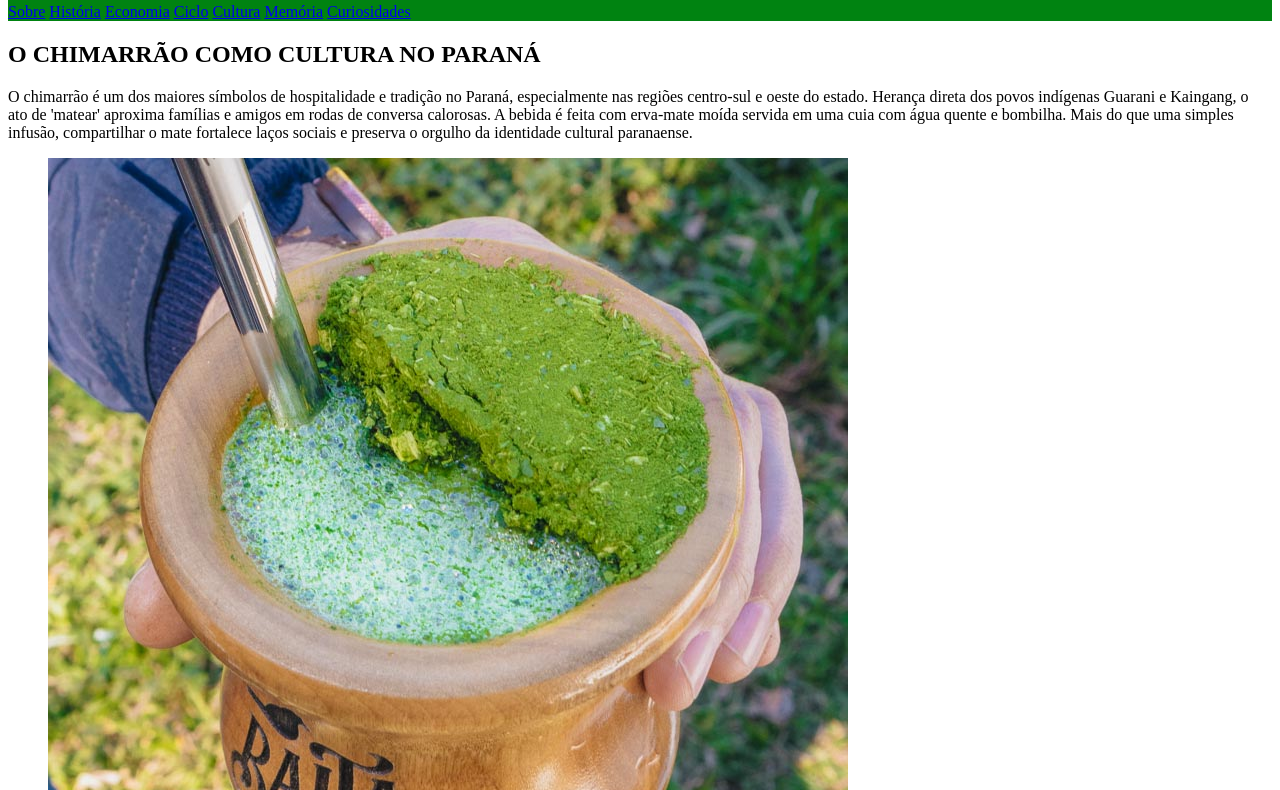
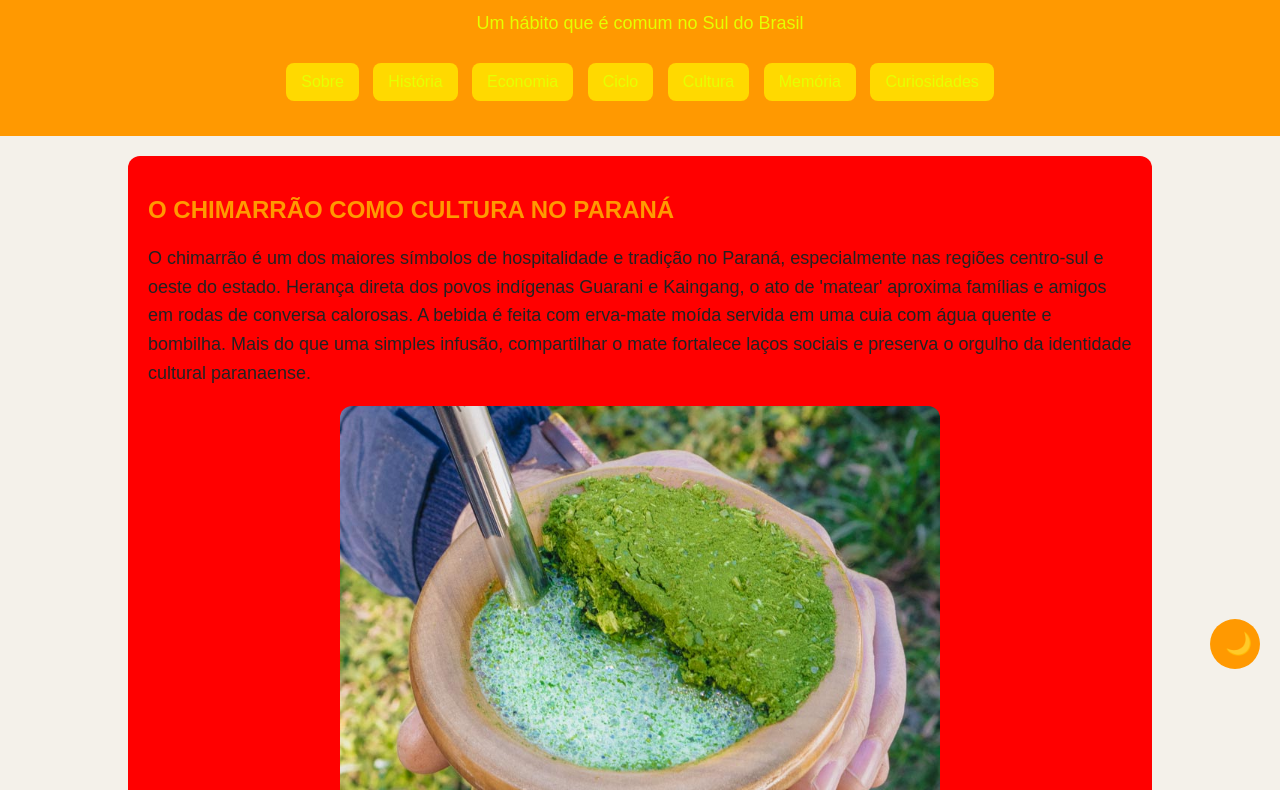
Before and after one commit to migueloliveira08-a11y/Arte_Paranaense, a plain HTML site: page index.html in a window 1280 px wide. Shown: the part 111-901 px from the top of the page. Drawn offline with Linux system fonts and the light colour scheme.

Commit message:
atualizei o style

```diff
--- a/style.css
+++ b/style.css
@@ -1,40 +1,119 @@
 :root{
---cor-fundo:
+  --cor-fundo:#f4f1ea;
+  --cor-texto:#222222;
+  --cor-principal:#ff9901;
+  --cor-secundaria:#ffd900;
+  --cor-card:#ff6600;
+  --cor-superfice:rgb(255, 0, 0);
+  --cor-rodape:#ff056d;
+  --cor-clara:rgb(229, 255, 0);
+  --cor-legenda:#5e5e5e;
 }
 
+.tema-escuro {
+  --cor-fundo: #121212;
+  --cor-texto: #f5f5f5;
+  --cor-principal: #ffc400;
+  --cor-superficie: #1e1e1e;
+  --cor-card: #2b2530;
+}
 
-
-.tema-escuro{
-  --cor-fundo: #121212;
-  --cor-texto:#f5f5f5;
-  --cor-principal: #0026ff;
-  --cor-superficie: #1e1e1e;
-  --cor-car: #2b2530;
-}
 body {
-    background-color: #FFFFFF;
-    color: #000000;
+  background-color: var(--cor-fundo);
+  color: var(--cor-texto);
+  font-family: Arial, sans-serif;
+  margin: 0;
 }
 
 header {
-    background-color: #008311;
-    color: #ffffff;
+  background-color: var(--cor-principal);
+  color: var(--cor-clara);
+  text-align: center;
+  padding: 30px;
+}
+
+h1 {
+  font-size: 36px;
+}
+
+h2 {
+  color: var(--cor-principal);
+}
+
+p {
+  font-size: 18px;
+  line-height: 1.6;
+}
+
+nav {
+  margin-top: 20px;
+}
+
+nav a {
+  color:var(--cor-clara);
+  text-decoration: none;
+  background-color: var(--cor-secundaria);
+  padding: 10px 15px;
+  border-radius: 8px;
+  margin: 5px;
+  display: inline-block;
+}
+
+nav a:hover {
+  background-color: var(--cor-hover);
+}
+
+main {
+  width: 80%;
+  margin: auto;
 }
 
 section {
-    background-color: #FFFFFF;
-    color: #1a1313(0, 0, 0);
+  background-color: var(--cor-superfice);
+  margin: 20px 0;
+  padding: 20px;
+  border-radius: 12px;
+}
+
+img {
+  width: 100%;
+  max-width: 600px;
+  display: block;
+  margin: auto;
+  border-radius: 12px;
+}
+
+figcaption {
+  text-align: center;
+  font-size: 14px;
+  color: var(--cor-legenda);
+  margin-top: 8px;
+}
+
+.card {
+  background-color: var(--cor-card);
+  padding: 15px;
+  margin: 15px 0;
+  border-left: 6px solid var(--cor-principal);
+  border-radius: 10px;
+  flex: 1 1 300px;
+}
+
+.card h3 {
+  margin-top: 0;
+  color: var(--cor-card);
 }
 
 footer {
-
-    background-color: #FFFFFF;
-    color: rgb(3, 3, 3);
+  background-color: var(--cor-rodape);
+  color: var(--cor-clara);
+  text-align: center;
+  padding: 20px;
+  margin-top: 30px;
 }
-
 button {
-    background-color: #BF0000;
-    color: white;
+  background-color: var(--cor-principal);
+  color: var(--cor-clara);
   border: none;
   padding: 10px 15px;
   border-radius: 8px;
@@ -42,31 +121,32 @@ button {
 }
 
 button:hover {
-    background-color: #ff4343;
+  background-color: var(--cor-hover);
 }
 
 .curtir {
   display: block;
-  width: fit-content;
+  width:fit-content ;
   margin: 20px auto;
 }
 .galeria {
-
-  display: flex;
+  display: felx;
   gap: 20px;
   flex-wrap: wrap;
   justify-content: center;
 }
-.cards-curiosidades{
-   diplay: flex;
+.cards-curiosidades {
+  display: flex;
   gap: 20px;
   flex-wrap: wrap;
 }
-.card{
-background-color: var(--cor-card);
-padding: 15px;
-margin: 15px 0;
-border-left: 6px solid var(--cor-principal);
-border-radius: 10px;
-flex: 1 1 300px;
+
+.btn-tema {
+  position: fixed;
+  right: 20px;
+  bottom: 20px;
+  width: 50px;
+  height: 50px;
+  border-radius: 50%;
+  font-size: 22px;
 }
```
Lines whose indentation alone changed are shown as unchanged.
